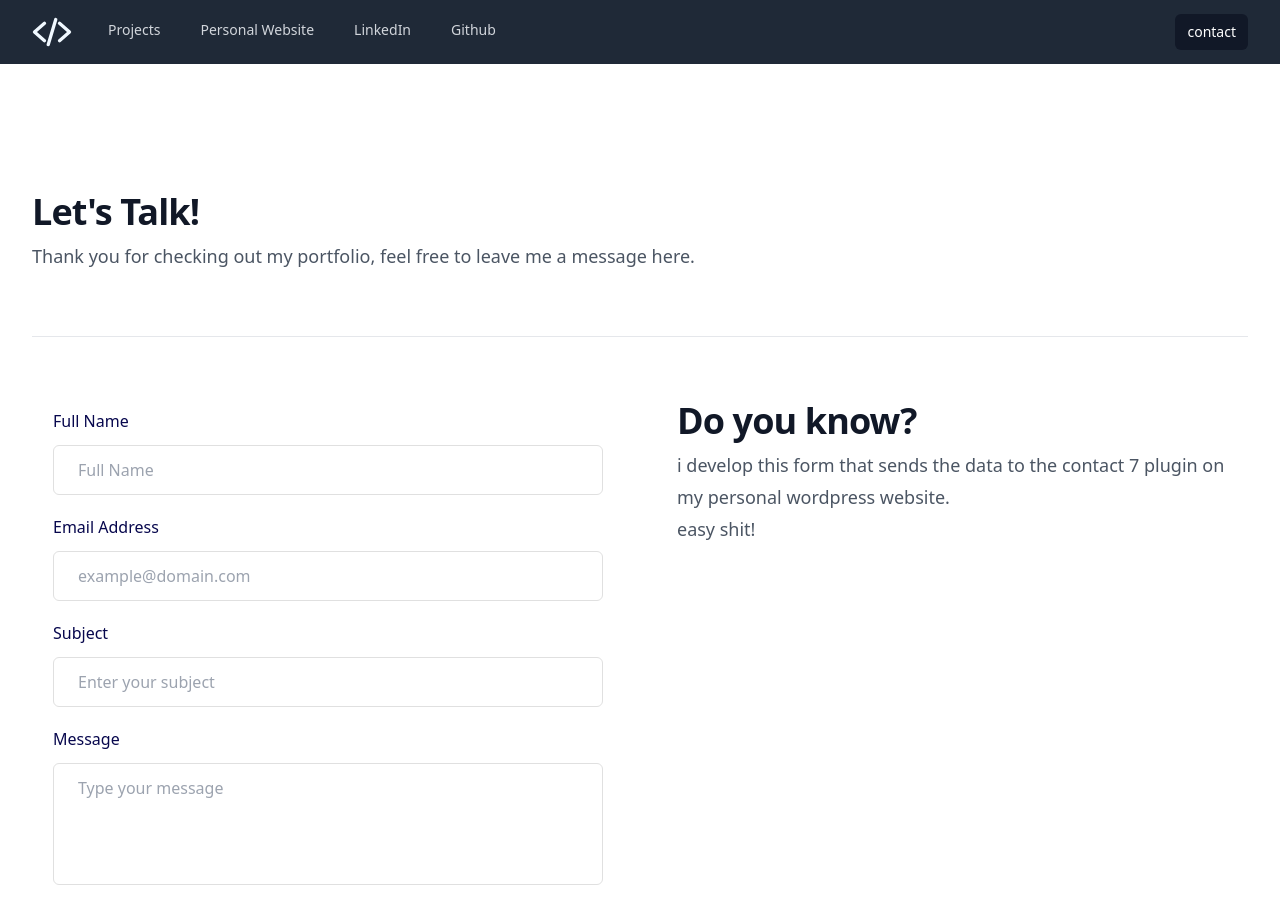
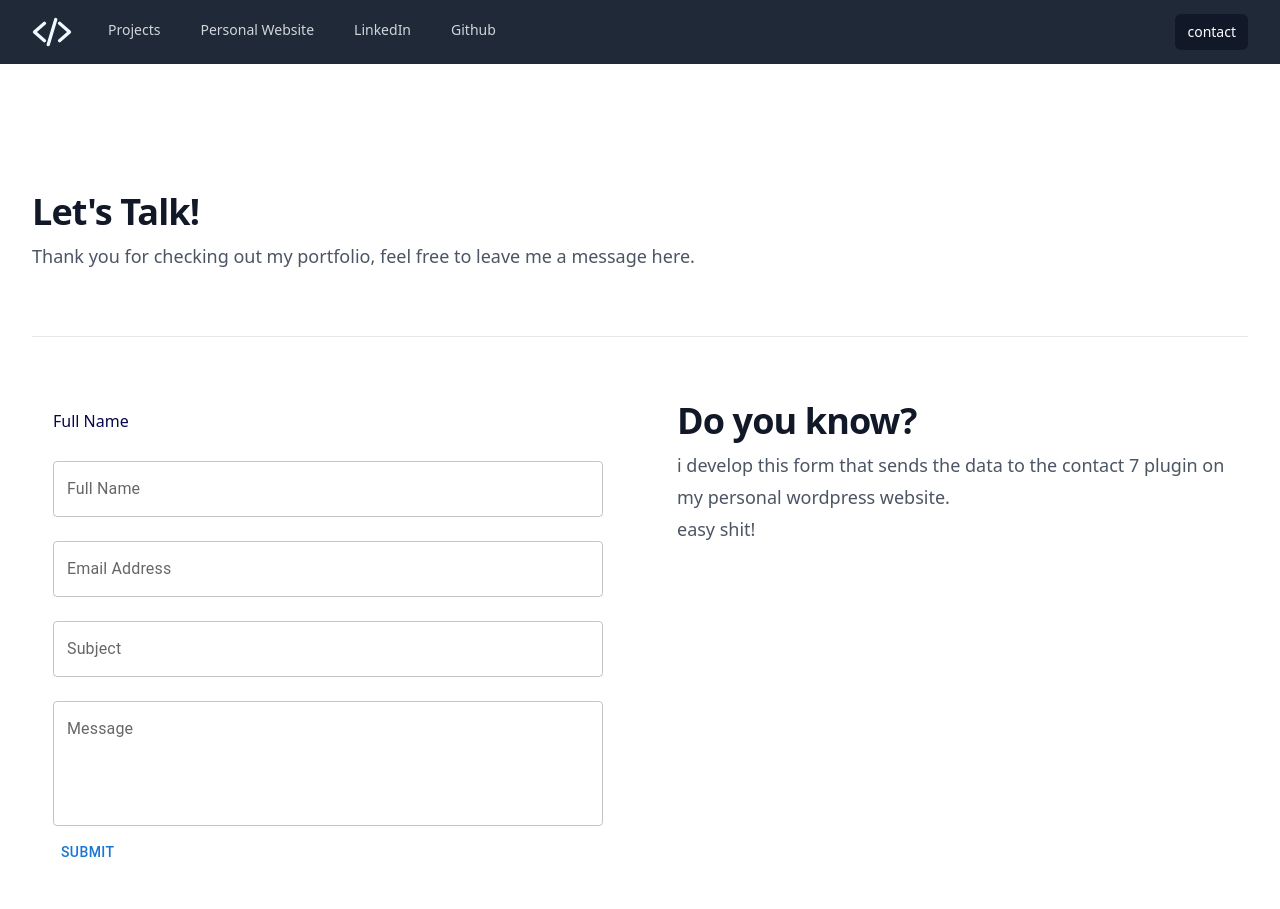
Before and after one commit to ramzikarkoub/Next.js-Headless-CMS-Wordpress, a Next.js app: page /contact in a window 1280 px wide. Shown: the top 909 px of the page. Built offline with nearby package versions, Linux system fonts and the light colour scheme.

Commit message:
few changes

```diff
--- /dev/null
+++ b/components/FailAlert.tsx
@@ -0,0 +1,46 @@
+import * as React from "react";
+import Alert from "@mui/joy/Alert";
+import AspectRatio from "@mui/joy/AspectRatio";
+import IconButton from "@mui/joy/IconButton";
+import Box from "@mui/joy/Box";
+import Button from "@mui/joy/Button";
+import CircularProgress from "@mui/joy/CircularProgress";
+import LinearProgress from "@mui/joy/LinearProgress";
+import Stack from "@mui/joy/Stack";
+import Typography from "@mui/joy/Typography";
+import Check from "@mui/icons-material/Check";
+import Close from "@mui/icons-material/Close";
+import Warning from "@mui/icons-material/Warning";
+
+export default function FailAlert({ handleClose = { handleClose } }) {
+  return (
+    <Alert
+      variant="soft"
+      color="danger"
+      invertedColors
+      startDecorator={
+        <CircularProgress size="lg" color="danger">
+          <Warning />
+        </CircularProgress>
+      }
+      sx={{ alignItems: "flex-start", gap: "1rem" }}
+    >
+      <Box sx={{ flex: 1 }}>
+        <Typography level="title-md">Lost connection</Typography>
+        <Typography level="body-md">
+          Please verify your network connection and try again.
+        </Typography>
+        <Box
+          sx={{ mt: 2, display: "flex", justifyContent: "flex-end", gap: 1 }}
+        >
+          <Button variant="outlined" size="sm">
+            Open network settings
+          </Button>
+          <Button variant="solid" size="sm" handleClose={handleClose}>
+            Try again
+          </Button>
+        </Box>
+      </Box>
+    </Alert>
+  );
+}
--- a/components/Form.tsx
+++ b/components/Form.tsx
@@ -1,89 +1,286 @@
-import React from "react";
+// import React from "react";
+// import { toast } from "react-toastify";
+// import "react-toastify/dist/ReactToastify.css";
+
+// // export default function Form() {
+// //   const handleSubmit = async (e) => {
+// //     e.preventDefault();
+// //     const formData = new FormData(e.target);
+// //     const formId = 1655; // Assuming you have the form ID
+// //     formData.append("_wpcf7_unit_tag", "wpcf7-f" + formId + "-123"); // Adding the _wpcf7_unit_tag parameter
+// //     const reqOptions = {
+// //       method: "POST",
+// //       body: formData,
+// //     };
+// //     const req = await fetch(
+// //       "https://www.ramzikarkoub.com/wp-json/contact-form-7/v1/contact-forms/1655/feedback",
+// //       reqOptions
+// //     );
+// //     const response = await req.json();
+// //     console.log(response);
+// //     if (response.status === "mail_sent") {
+// //       toast.success(response.message);
+// //     } else {
+// //       toast.error("Form submission failed. Please try again.");
+// //     }
+// //   };
+// export default function Form() {
+//   const handleSubmit = async (e) => {
+//     e.preventDefault();
+//     const formData = new FormData(e.target);
+//     const formId = 1655; // Assuming you have the form ID
+//     formData.append("_wpcf7_unit_tag", "wpcf7-f" + formId + "-123"); // Adding the _wpcf7_unit_tag parameter
+//     const reqOptions = {
+//       method: "POST",
+//       body: formData,
+//     };
+//     const req = await fetch(
+//       "https://www.ramzikarkoub.com/wp-json/contact-form-7/v1/contact-forms/1655/feedback",
+//       reqOptions
+//     );
+//     const response = await req.json();
+//     console.log(response);
+//     if (response.status === "mail_sent") {
+//       console.log("zebu");
+//     }
+//   };
+//   return (
+//     <form onSubmit={handleSubmit}>
+//       <div className="mb-5">
+//         <label
+//           htmlFor="name"
+//           className="mb-3 block text-base font-medium text-[#07074D]"
+//         >
+//           Full Name
+//         </label>
+//         <input
+//           type="text"
+//           name="your-name"
+//           id="name"
+//           placeholder="Full Name"
+//           className="w-full rounded-md border border-[#e0e0e0] bg-white py-3 px-6 text-base font-medium text-[#6B7280] outline-none focus:border-[#6A64F1] focus:shadow-md"
+//         />
+//       </div>
+//       <div className="mb-5">
+//         <label
+//           htmlFor="email"
+//           className="mb-3 block text-base font-medium text-[#07074D]"
+//         >
+//           Email Address
+//         </label>
+//         <input
+//           type="email"
+//           name="your-email"
+//           id="email"
+//           placeholder="example@domain.com"
+//           className="w-full rounded-md border border-[#e0e0e0] bg-white py-3 px-6 text-base font-medium text-[#6B7280] outline-none focus:border-[#6A64F1] focus:shadow-md"
+//         />
+//       </div>
+//       <div className="mb-5">
+//         <label
+//           htmlFor="subject"
+//           className="mb-3 block text-base font-medium text-[#07074D]"
+//         >
+//           Subject
+//         </label>
+//         <input
+//           type="text"
+//           name="your-subject"
+//           id="subject"
+//           placeholder="Enter your subject"
+//           className="w-full rounded-md border border-[#e0e0e0] bg-white py-3 px-6 text-base font-medium text-[#6B7280] outline-none focus:border-[#6A64F1] focus:shadow-md"
+//         />
+//       </div>
+//       <div className="mb-5">
+//         <label
+//           htmlFor="message"
+//           className="mb-3 block text-base font-medium text-[#07074D]"
+//         >
+//           Message
+//         </label>
+//         <textarea
+//           rows={4}
+//           name="your-message"
+//           id="message"
+//           placeholder="Type your message"
+//           className="w-full resize-none rounded-md border border-[#e0e0e0] bg-white py-3 px-6 text-base font-medium text-[#6B7280] outline-none focus:border-[#6A64F1] focus:shadow-md"
+//         ></textarea>
+//       </div>
+//       <div>
+//         <button className="hover:shadow-form rounded-md bg-[#6A64F1] py-3 px-8 text-base font-semibold text-white outline-none">
+//           Submit
+//         </button>
+//       </div>
+//     </form>
+//   );
+// }
+
+import React, { useState } from "react";
+import { Button, Snackbar, TextField } from "@mui/material";
+import "react-toastify/dist/ReactToastify.css";
+import SuccessAlert from "./SuccessAlert";
+import FailAlert from "./FailAlert";
 
 export default function Form() {
+  const [formData, setFormData] = useState({
+    name: "",
+    email: "",
+    subject: "",
+    message: "",
+  });
+  const [formErrors, setFormErrors] = useState({
+    name: "",
+    email: "",
+    subject: "",
+    message: "",
+  });
+  const [openSuccess, setOpenSuccess] = useState(false);
+  const [openError, setOpenError] = useState(false);
+
+  const handleClose = (event, reason) => {
+    if (reason === "clickaway") {
+      return;
+    }
+    setOpenSuccess(false);
+    setOpenError(false);
+  };
+
+  const handleInputChange = (e) => {
+    const { name, value } = e.target;
+    setFormData((prevData) => ({
+      ...prevData,
+      [name]: value,
+    }));
+  };
+
+  const validateForm = () => {
+    let valid = true;
+    const errors = {};
+
+    // Check if name is empty
+    if (!formData.name.trim()) {
+      errors.name = "Name is required";
+      valid = false;
+    }
+
+    // Check if email is empty and has valid format
+    if (!formData.email.trim()) {
+      errors.email = "Email is required";
+      valid = false;
+    } else if (!/\S+@\S+\.\S+/.test(formData.email)) {
+      errors.email = "Invalid email address";
+      valid = false;
+    }
+
+    // Check if subject is empty
+    if (!formData.subject.trim()) {
+      errors.subject = "Subject is required";
+      valid = false;
+    }
+
+    // Check if message is empty
+    if (!formData.message.trim()) {
+      errors.message = "Message is required";
+      valid = false;
+    }
+
+    setFormErrors(errors);
+    return valid;
+  };
+
   const handleSubmit = async (e) => {
     e.preventDefault();
-    const formData = new FormData(e.target);
-    const formId = 1655; // Assuming you have the form ID
-    formData.append("_wpcf7_unit_tag", "wpcf7-f" + formId + "-123"); // Adding the _wpcf7_unit_tag parameter
-    const reqOptions = {
-      method: "POST",
-      body: formData,
-    };
-    const req = await fetch(
-      "https://www.ramzikarkoub.com/wp-json/contact-form-7/v1/contact-forms/1655/feedback",
-      reqOptions
-    );
-    const response = await req.json();
-    console.log(response);
+
+    // Validate form
+    if (!validateForm()) {
+      return;
+    }
+
+    // Form data is valid, proceed with submission
+    // Your form submission logic here
+    console.log("Form submitted successfully!");
+
+    setOpenSuccess(true);
+    setFormData({
+      name: "",
+      email: "",
+      subject: "",
+      message: "",
+    });
   };
+
   return (
-    <form onSubmit={handleSubmit}>
-      <div className="mb-5">
+    <div>
+      <form onSubmit={handleSubmit}>
         <label
           htmlFor="name"
           className="mb-3 block text-base font-medium text-[#07074D]"
         >
           Full Name
         </label>
-        <input
+        <TextField
           type="text"
-          name="your-name"
-          id="name"
+          name="name"
+          label="Full Name"
           placeholder="Full Name"
-          className="w-full rounded-md border border-[#e0e0e0] bg-white py-3 px-6 text-base font-medium text-[#6B7280] outline-none focus:border-[#6A64F1] focus:shadow-md"
+          value={formData.name}
+          onChange={handleInputChange}
+          error={!!formErrors.name}
+          helperText={formErrors.name}
+          fullWidth
+          margin="normal"
+          className="w-full rounded-md border border-[#e0e0e0] bg-white text-base font-medium text-[#6B7280] outline-none focus:border-[#6A64F1] focus:shadow-md"
         />
-      </div>
-      <div className="mb-5">
-        <label
-          htmlFor="email"
-          className="mb-3 block text-base font-medium text-[#07074D]"
+        <TextField
+          type="email"
+          name="email"
+          label="Email Address"
+          placeholder="example@domain.com"
+          value={formData.email}
+          onChange={handleInputChange}
+          error={!!formErrors.email}
+          helperText={formErrors.email}
+          fullWidth
+          margin="normal"
+        />
+        <TextField
+          type="text"
+          name="subject"
+          label="Subject"
+          placeholder="Enter your subject"
+          value={formData.subject}
+          onChange={handleInputChange}
+          error={!!formErrors.subject}
+          helperText={formErrors.subject}
+          fullWidth
+          margin="normal"
+        />
+        <TextField
+          multiline
+          rows={4}
+          name="message"
+          label="Message"
+          placeholder="Type your message"
+          value={formData.message}
+          onChange={handleInputChange}
+          error={!!formErrors.message}
+          helperText={formErrors.message}
+          fullWidth
+          margin="normal"
+        />
+        <Button
+          type="submit"
+          className="hover:shadow-form rounded-md bg-gray-900  hover:bg-gray-700 py-3 px-8 text-base text-white outline-none mt-5"
         >
-          Email Address
-        </label>
-        <input
-          type="email"
-          name="your-email"
-          id="email"
-          placeholder="example@domain.com"
-          className="w-full rounded-md border border-[#e0e0e0] bg-white py-3 px-6 text-base font-medium text-[#6B7280] outline-none focus:border-[#6A64F1] focus:shadow-md"
-        />
-      </div>
-      <div className="mb-5">
-        <label
-          htmlFor="subject"
-          className="mb-3 block text-base font-medium text-[#07074D]"
-        >
-          Subject
-        </label>
-        <input
-          type="text"
-          name="your-subject"
-          id="subject"
-          placeholder="Enter your subject"
-          className="w-full rounded-md border border-[#e0e0e0] bg-white py-3 px-6 text-base font-medium text-[#6B7280] outline-none focus:border-[#6A64F1] focus:shadow-md"
-        />
-      </div>
-      <div className="mb-5">
-        <label
-          htmlFor="message"
-          className="mb-3 block text-base font-medium text-[#07074D]"
-        >
-          Message
-        </label>
-        <textarea
-          rows={4}
-          name="your-message"
-          id="message"
-          placeholder="Type your message"
-          className="w-full resize-none rounded-md border border-[#e0e0e0] bg-white py-3 px-6 text-base font-medium text-[#6B7280] outline-none focus:border-[#6A64F1] focus:shadow-md"
-        ></textarea>
-      </div>
-      <div>
-        <button className="hover:shadow-form rounded-md bg-[#6A64F1] py-3 px-8 text-base font-semibold text-white outline-none">
           Submit
-        </button>
-      </div>
-    </form>
+        </Button>
+      </form>
+      {openSuccess && (
+        <div className="mt-5">
+          <SuccessAlert handleClose={handleClose} />
+        </div>
+      )}
+      {openError && <FailAlert handleClose={handleClose} />}
+    </div>
   );
 }
--- a/components/Nav.tsx
+++ b/components/Nav.tsx
@@ -192,7 +192,7 @@ export default function Header() {
                   padding="px-10"
                   className={classNames(
                     router.pathname === "/contact"
-                      ? darSelectedButton
+                      ? darSelectedButton + " hover:bg-gray-700"
                       : "text-white bg-green-600 hover:bg-gray-700 hover:text-white rounded-md px-3 py-2 text-sm font-medium"
                   )}
                 />
--- /dev/null
+++ b/components/SuccessAlert.tsx
@@ -0,0 +1,70 @@
+import * as React from "react";
+import Alert from "@mui/joy/Alert";
+import AspectRatio from "@mui/joy/AspectRatio";
+import IconButton from "@mui/joy/IconButton";
+import Box from "@mui/joy/Box";
+import Button from "@mui/joy/Button";
+import CircularProgress from "@mui/joy/CircularProgress";
+import LinearProgress from "@mui/joy/LinearProgress";
+import Stack from "@mui/joy/Stack";
+import Typography from "@mui/joy/Typography";
+import Check from "@mui/icons-material/Check";
+import Close from "@mui/icons-material/Close";
+import Warning from "@mui/icons-material/Warning";
+
+export default function SuccessAlert({ handleClose }) {
+  return (
+    <Alert
+      size="lg"
+      color="success"
+      variant="solid"
+      invertedColors
+      startDecorator={
+        <AspectRatio
+          variant="solid"
+          ratio="1"
+          sx={{
+            minWidth: 40,
+            borderRadius: "50%",
+            boxShadow: "0 2px 12px 0 rgb(0 0 0/0.2)",
+          }}
+        >
+          <div>
+            <Check fontSize="xl2" />
+          </div>
+        </AspectRatio>
+      }
+      endDecorator={
+        <IconButton
+          variant="plain"
+          sx={{
+            "--IconButton-size": "32px",
+            transform: "translate(0.5rem, -0.5rem)",
+          }}
+        >
+          <Close onClick={handleClose} />
+        </IconButton>
+      }
+      sx={{ alignItems: "flex-start", overflow: "hidden" }}
+    >
+      <div>
+        <Typography level="title-lg">Message sent!</Typography>
+        <Typography level="body-sm">
+          Thanks for connecting with me, I will answer you ASAP!
+        </Typography>
+      </div>
+      {/* <LinearProgress
+        // variant="solid"
+        // color="success"
+        value={40}
+        sx={{
+          position: "absolute",
+          bottom: 0,
+          left: 0,
+          right: 0,
+          borderRadius: 0,
+        }}
+      /> */}
+    </Alert>
+  );
+}
--- a/package.json
+++ b/package.json
@@ -11,6 +11,8 @@
     "@emotion/styled": "^11.11.5",
     "@headlessui/react": "^1.7.18",
     "@heroicons/react": "^2.1.3",
+    "@mui/icons-material": "^5.15.14",
+    "@mui/joy": "^5.0.0-beta.32",
     "@mui/material": "^5.15.14",
     "@types/node": "^18.6.3",
     "@types/react": "^18.0.15",
@@ -21,6 +23,7 @@
     "react": "^18.2.0",
     "react-dom": "^18.2.0",
     "react-icons": "^5.0.1",
+    "react-toastify": "^10.0.5",
     "typescript": "^4.7.4"
   },
   "devDependencies": {
```
Also changed, not shown: 1 other file (tests, documents, lock files or other folders).
